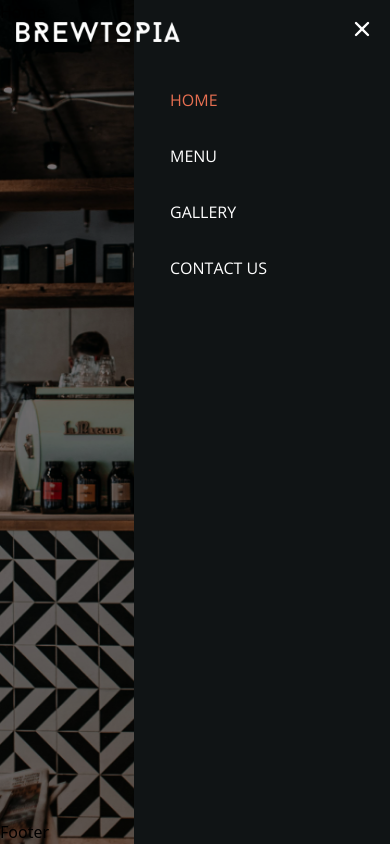
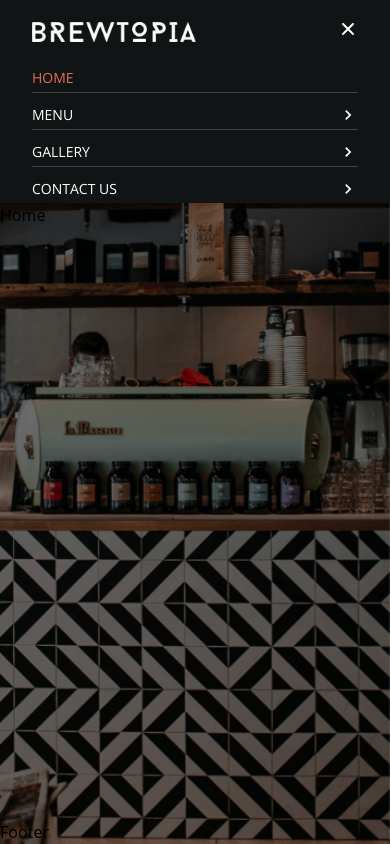
Before and after one commit to ThalitadosReis/cafe-website, a React (Vite) app: page / in a window 390 px wide. Both pictures are taken after a click on the button 362 px from the left and 29 px from the top of the page. Built offline with nearby package versions, Linux system fonts and the light colour scheme.

Commit message:
adj navbar

```diff
--- a/src/components/Navbar.jsx
+++ b/src/components/Navbar.jsx
@@ -2,6 +2,7 @@
 import { Link, useLocation } from "react-router-dom";
 import { HiX, HiOutlineMenu } from "react-icons/hi";
 import Logo from "../assets/t-logo-white.png";
+import { MdKeyboardArrowRight } from "react-icons/md";
 
 export default function Navbar() {
   const [isMenuOpen, setIsMenuOpen] = useState(false);
@@ -33,8 +34,8 @@
 
   return (
     <>
-      <nav className="fixed w-full z-50 transition-all duration-300 uppercase font-openSans">
-        <div className="container mx-auto px-4 lg:px-16">
+      <nav className="w-full z-50 transition-all duration-300 uppercase font-openSans bg-shadow md:bg-transparent">
+        <div className="container mx-auto px-8">
           <div className="flex justify-between items-center h-16">
             {/* logo */}
             <div className="flex-shrink-0">
@@ -65,9 +66,9 @@
                 className="text-white hover:text-white/90"
               >
                 {isMenuOpen ? (
-                  <HiX className="h-6 w-6" />
+                  <HiX className="h-5 w-5" />
                 ) : (
-                  <HiOutlineMenu className="h-6 w-6" />
+                  <HiOutlineMenu className="h-5 w-5" />
                 )}
               </button>
             </div>
@@ -75,23 +76,28 @@
         </div>
       </nav>
 
-      {/* mobile-menu slide-in */}
+      {/* mobile-menu slide-down */}
       <div
-        className={`fixed top-0 right-0 h-full w-64 bg-shadow z-40 transform transition-transform duration-300 ease-in-out md:hidden uppercase font-openSans ${
-          isMenuOpen ? "translate-x-0" : "translate-x-full"
+        className={`w-full bg-shadow z-40 transform transition-transform duration-300 ease-in-out md:hidden uppercase font-openSans ${
+          isMenuOpen ? "translate-y-0" : "-translate-y-full"
         }`}
       >
-        <div className="pt-20 px-6 space-y-4">
-          {navItems.map((item) => (
+        <div className="px-8 space-y-2">
+          {navItems.map((item, index) => (
             <Link
               key={item.key}
               to={item.to}
-              className={`block px-3 py-2 text-base ${getNavLinkClasses(
+              className={`flex items-center justify-between py-1 text-sm ${getNavLinkClasses(
                 item.to
-              )}`}
+              )} ${
+                index !== navItems.length - 1 ? "border-b border-white/20" : ""
+              }`}
               onClick={() => setIsMenuOpen(false)}
             >
-              {item.name}
+              <span>{item.name}</span>
+              {!isActiveRoute(item.to) && (
+                <MdKeyboardArrowRight className="text-xl" />
+              )}
             </Link>
           ))}
         </div>
```
